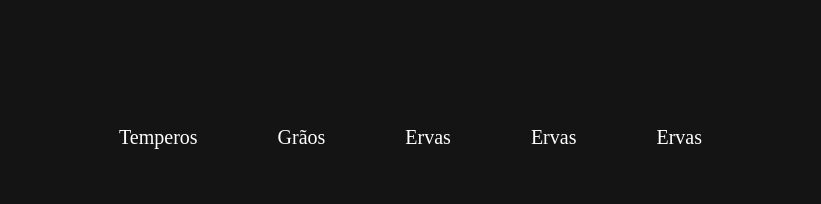
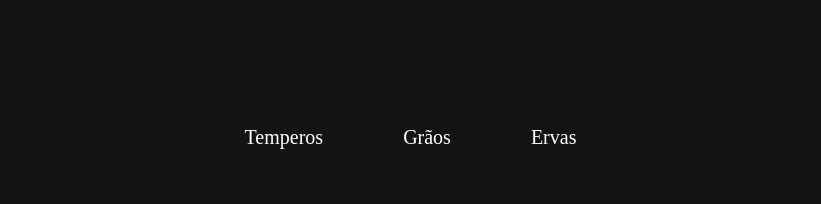
Before and after one commit to gusttavokr/De_Grao_em_Grao, a plain HTML site: page login.html in a window 1280 px wide. Shown: the top 204 px of the page, 311-1132 px from the left. Drawn offline with Linux system fonts and the light colour scheme; a web font is replaced by a local one.

Commit message:
correção

```diff
--- a/login.html
+++ b/login.html
@@ -24,8 +24,6 @@
             <ol class="itens-navegação">
                 <li><a href="">Temperos</a></li>
                 <li><a href="">Grãos</a></li>
-                <li><a href="">Ervas</a></li>
-                <li><a href="">Ervas</a></li>
                 <li><a href="">Ervas</a></li>
             </ol>
             <svg xmlns="http://www.w3.org/2000/svg" width="32" height="32"
```
